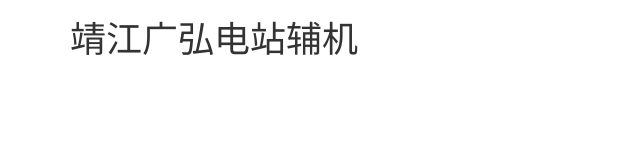
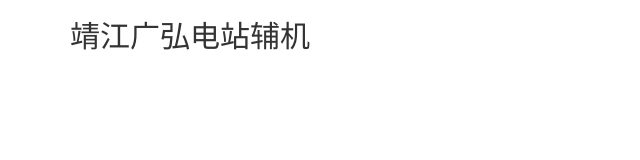
Before and after one commit to GuanghongFuji/guanghongfuji.github.com, a website: page index.html in a window 1280 px wide. Shown: the whole page, without its empty margins (0-640 px from the left). Drawn offline with nearby package versions, Linux system fonts and the light colour scheme.

Commit message:
换电脑尝试

```diff
--- a/index.html
+++ b/index.html
@@ -16,7 +16,7 @@
 
 <body>
 	<div class="container">
-		<h1>靖江广弘电站辅机</h1>
+		<h2>靖江广弘电站辅机</h2>
 	</div>
 </body>
 </html>
```
